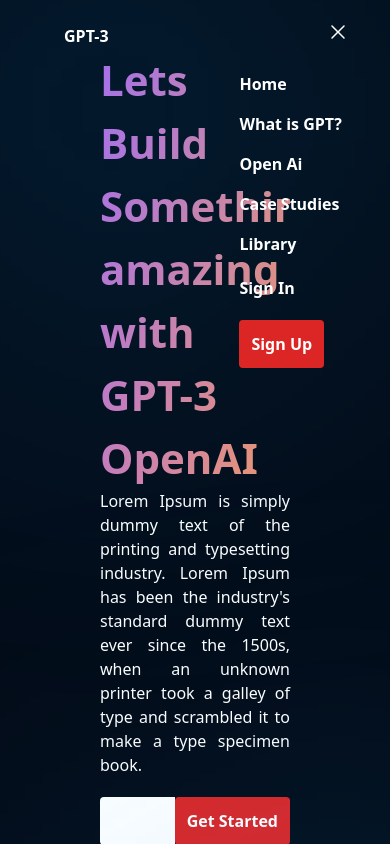
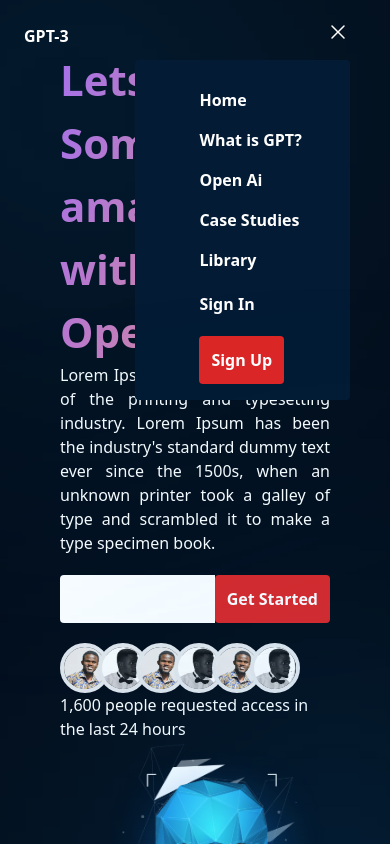
Before and after one commit to jumaantony/gpt-3, a React (Create React App) app: page / in a window 390 px wide. Both pictures are taken after a click on the element 338 px from the left and 32 px from the top of the page. Shown: the top 844 px of the page. Built offline with nearby package versions, Linux system fonts and the light colour scheme.

Commit message:
fixing display issue

```diff
--- a/src/App.jsx
+++ b/src/App.jsx
@@ -14,7 +14,7 @@
 const App = () => {
   return (
     <div className='w-full overflow-hidden'>
-      <div className='mx-10'>
+      <div className='mx-0 sm:mx-10'>
         <Navbar />
         <Hero />
         <Trusted />
--- a/src/components/Navbar.js
+++ b/src/components/Navbar.js
@@ -57,9 +57,9 @@
                     }
                     {/* Menu Items */}
 
-                    <div className={`${toggle ? 'block' : 'hidden'} `}>
+                    <div className={`${toggle ? 'block' : 'hidden'}`}>
 
-                        <ul className='flex flex-1 flex-row list-none bg-black-gradient mt-10 pl-4 pr-2 rounded'>
+                        <ul className='flex flex-1 flex-row list-none mobile-nav pb-4 pt-4 w-full mt-10 pl-16 pr-12 rounded'>
 
                             <nav className='mt-1'>
                                 {navLinks.map((nav, index) => (
--- a/src/index.css
+++ b/src/index.css
@@ -104,7 +104,7 @@
   background: #042C54;
 }
 
-footer{
+.mobile-nav, footer{
   background: #031B34;
   ;
 }
```
